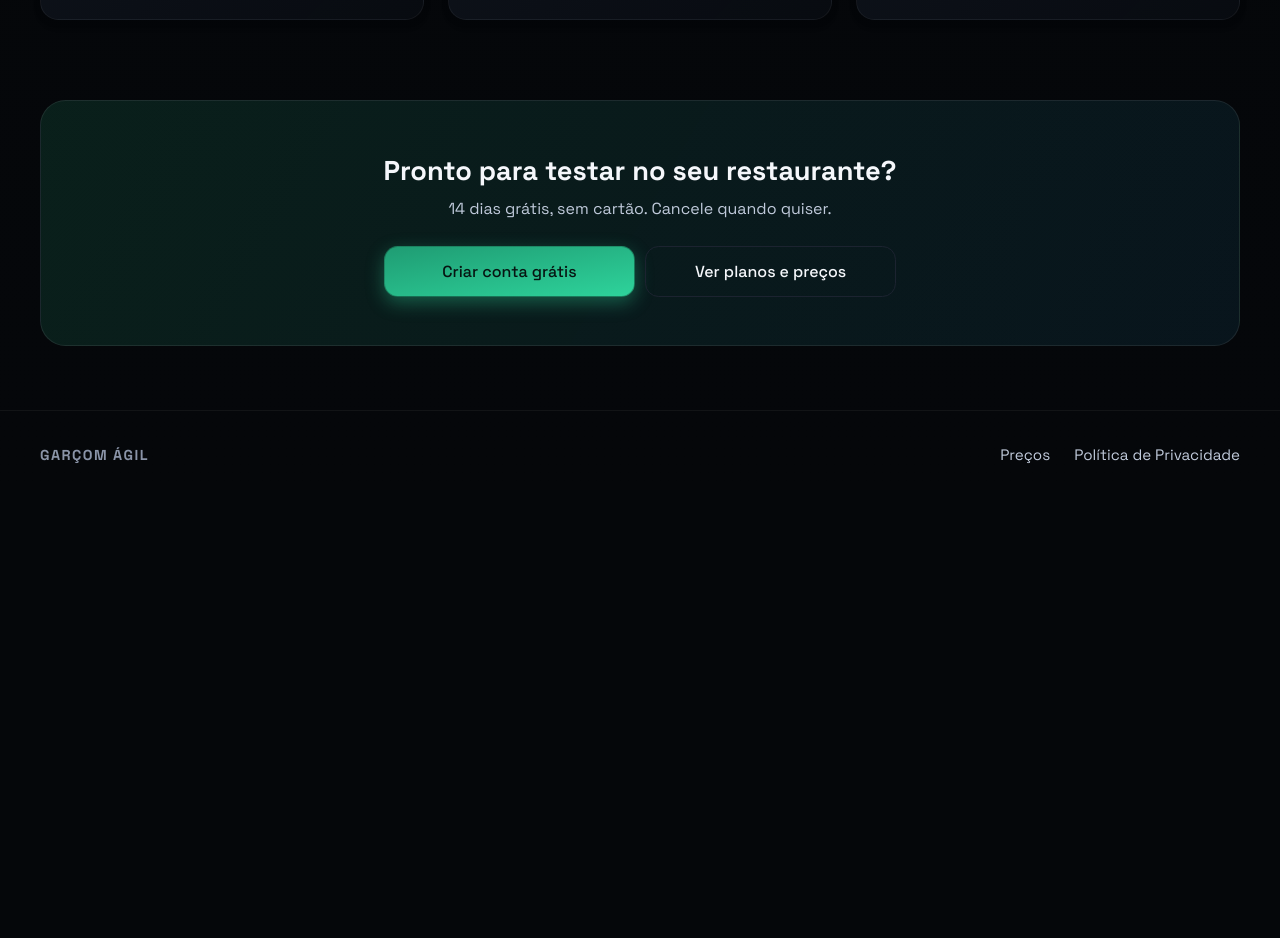
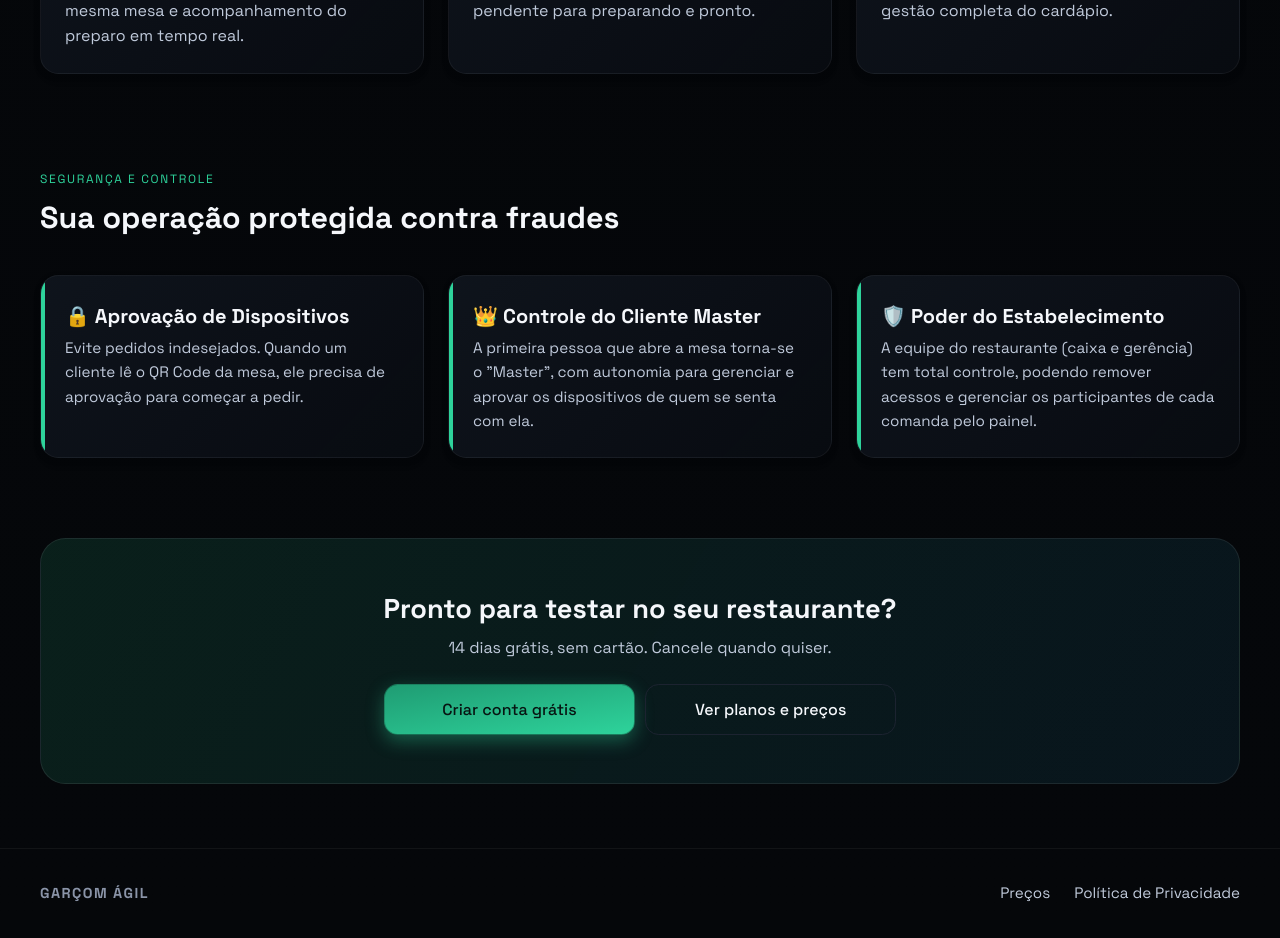
Before and after one commit to luizhakan/gar-om, a React (Vite) app in the folder frontend/: page /como-funciona in a window 1280 px wide. Shown: the part 1600-2538 px from the top of the page. Before the commit the page ends 2099 px from the top, so only its background shows below. Built offline with nearby package versions, Linux system fonts and the light colour scheme.

Commit message:
feat: adicionar seção de segurança com cards informativos e atualizar título da página

```diff
--- a/frontend/src/pages/ComoFunciona.module.css
+++ b/frontend/src/pages/ComoFunciona.module.css
@@ -274,6 +274,51 @@
     color: var(--cor-primaria);
 }
 
+.segurancaGrid {
+    display: grid;
+    grid-template-columns: 1fr;
+    gap: var(--espaco-lg);
+}
+
+.segurancaCard {
+    padding: var(--espaco-lg);
+    border-radius: var(--raio-lg);
+    background: linear-gradient(135deg, rgba(16, 22, 30, 0.9), rgba(9, 12, 18, 0.85));
+    border: 1px solid rgba(255, 255, 255, 0.05);
+    box-shadow: var(--sombra-suave);
+    position: relative;
+    overflow: hidden;
+}
+
+.segurancaCard::before {
+    content: '';
+    position: absolute;
+    top: 0;
+    left: 0;
+    width: 4px;
+    height: 100%;
+    background: var(--cor-primaria);
+}
+
+.segurancaCard h3 {
+    margin: 0 0 var(--espaco-xs);
+    font-size: 1.25rem;
+    color: var(--cor-texto-principal);
+}
+
+.segurancaCard p {
+    margin: 0;
+    color: var(--cor-texto-secundario);
+    line-height: 1.6;
+    font-size: 0.95rem;
+}
+
+.ctaLink {
+    display: block;
+    width: 100%;
+    text-decoration: none;
+}
+
 @media (min-width: 720px) {
     .ctas {
         flex-direction: row;
@@ -288,4 +333,13 @@
     .atorGrid {
         grid-template-columns: repeat(3, minmax(0, 1fr));
     }
+
+    .segurancaGrid {
+        grid-template-columns: repeat(3, minmax(0, 1fr));
+    }
+
+    .ctaLink {
+        width: auto;
+        flex: 1;
+    }
 }
--- a/frontend/src/pages/ComoFunciona.tsx
+++ b/frontend/src/pages/ComoFunciona.tsx
@@ -1,4 +1,5 @@
-import { Link, useNavigate } from 'react-router-dom';
+import { useEffect } from 'react';
+import { Link } from 'react-router-dom';
 import { Botao } from '../components/Botao';
 import styles from './ComoFunciona.module.css';
 
@@ -52,7 +53,9 @@ const ATORES = [
 ];
 
 export function ComoFunciona() {
-    const navigate = useNavigate();
+    useEffect(() => {
+        document.title = "Como Funciona a Comanda Digital e Cardápio QR Code | Garçom Ágil";
+    }, []);
 
     return (
         <div className={styles.page}>
@@ -71,18 +74,22 @@ export function ComoFunciona() {
             <header className={styles.hero}>
                 <div className="container">
                     <p className={styles.kicker}>Como funciona</p>
-                    <h1 className={styles.titulo}>Do salão à cozinha, sem fricção</h1>
+                    <h1 className={styles.titulo}>Como funciona o Garçom Ágil: comanda digital e cardápio QR Code</h1>
                     <p className={styles.subtitulo}>
                         O Garçom Ágil conecta cliente, cozinha e caixa em tempo real. O cliente pede pelo
                         próprio celular, a cozinha recebe na hora e você acompanha tudo de um só lugar.
                     </p>
                     <div className={styles.ctas}>
-                        <Botao variante="primario" tamanho="grande" onClick={() => navigate('/admin/registro')}>
+                        <Link to="/admin/registro" className={styles.ctaLink}>
+                            <Botao variante="primario" tamanho="grande">
                                 Começar teste de 14 dias
                             </Botao>
-                        <Botao variante="secundario" tamanho="grande" onClick={() => navigate('/precos')}>
+                        </Link>
+                        <Link to="/precos" className={styles.ctaLink}>
+                            <Botao variante="secundario" tamanho="grande">
                                 Ver preços
                             </Botao>
+                        </Link>
                     </div>
                 </div>
             </header>
@@ -122,16 +129,41 @@ export function ComoFunciona() {
                     </div>
                 </section>
 
+                <section className={styles.section}>
+                    <div className={styles.sectionHeader}>
+                        <p className={styles.kicker}>Segurança e Controle</p>
+                        <h2>Sua operação protegida contra fraudes</h2>
+                    </div>
+                    <div className={styles.segurancaGrid}>
+                        <div className={styles.segurancaCard}>
+                            <h3>🔒 Aprovação de Dispositivos</h3>
+                            <p>Evite pedidos indesejados. Quando um cliente lê o QR Code da mesa, ele precisa de aprovação para começar a pedir.</p>
+                        </div>
+                        <div className={styles.segurancaCard}>
+                            <h3>👑 Controle do Cliente Master</h3>
+                            <p>A primeira pessoa que abre a mesa torna-se o "Master", com autonomia para gerenciar e aprovar os dispositivos de quem se senta com ela.</p>
+                        </div>
+                        <div className={styles.segurancaCard}>
+                            <h3>🛡️ Poder do Estabelecimento</h3>
+                            <p>A equipe do restaurante (caixa e gerência) tem total controle, podendo remover acessos e gerenciar os participantes de cada comanda pelo painel.</p>
+                        </div>
+                    </div>
+                </section>
+
                 <section className={styles.cta}>
                     <h2>Pronto para testar no seu restaurante?</h2>
                     <p>14 dias grátis, sem cartão. Cancele quando quiser.</p>
                     <div className={styles.ctas}>
-                        <Botao variante="primario" tamanho="grande" onClick={() => navigate('/admin/registro')}>
+                        <Link to="/admin/registro" className={styles.ctaLink}>
+                            <Botao variante="primario" tamanho="grande">
                                 Criar conta grátis
                             </Botao>
-                        <Botao variante="secundario" tamanho="grande" onClick={() => navigate('/precos')}>
+                        </Link>
+                        <Link to="/precos" className={styles.ctaLink}>
+                            <Botao variante="secundario" tamanho="grande">
                                 Ver planos e preços
                             </Botao>
+                        </Link>
                     </div>
                 </section>
             </main>
```
Lines whose indentation alone changed are shown as unchanged.
